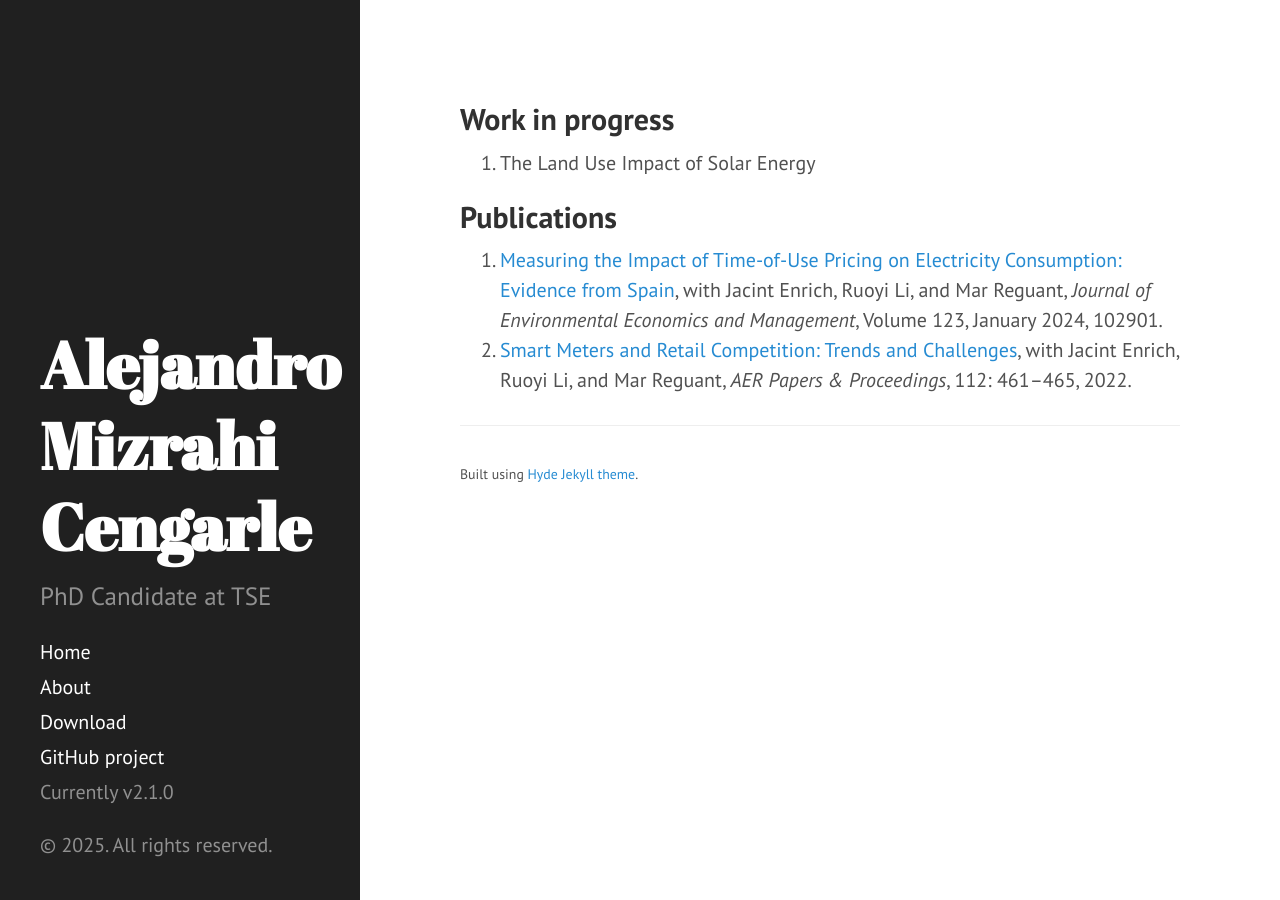
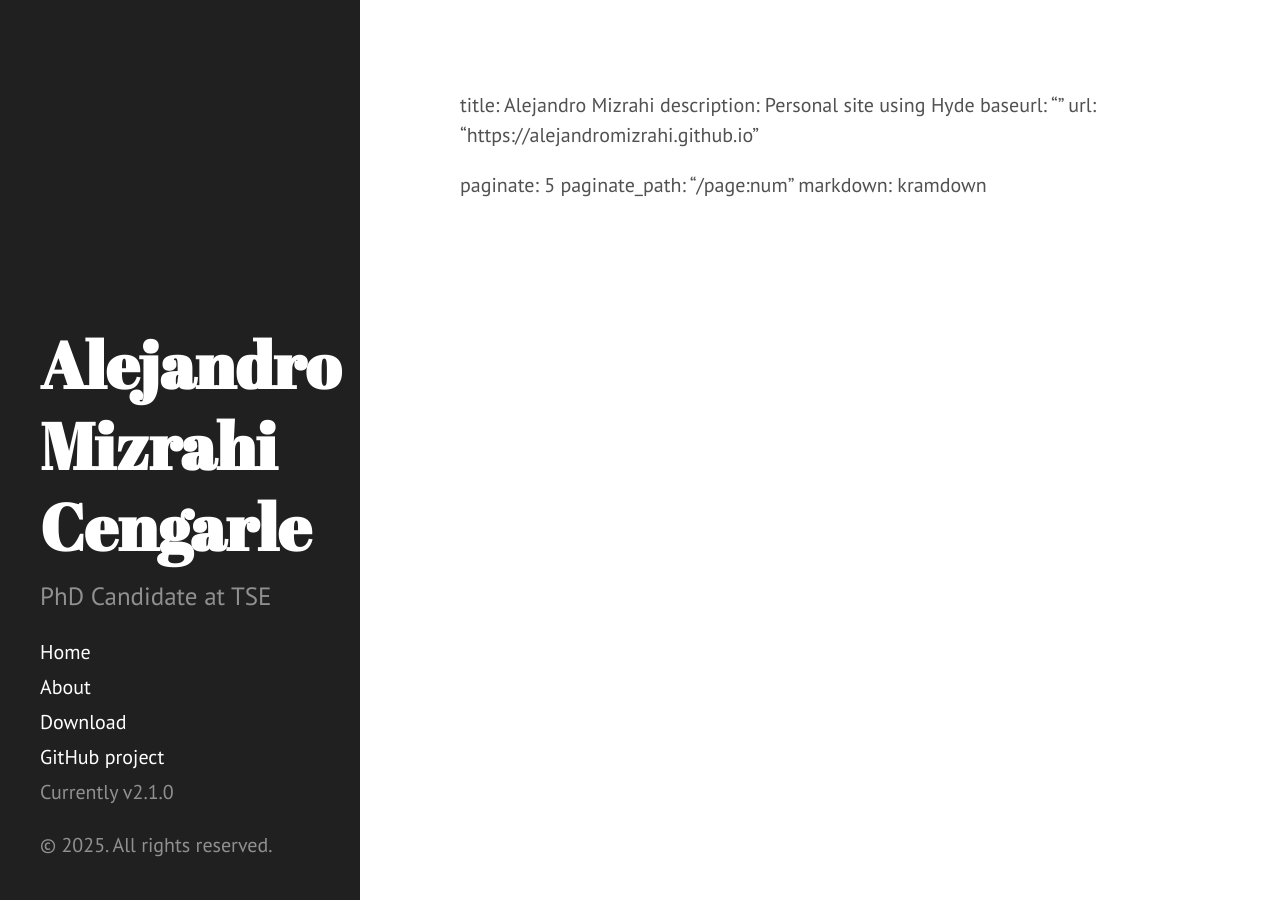
Before and after one commit to alejandromizrahi/alejandromizrahi.github.io, a Jekyll site: the page built from index.md, in a window 1280 px wide. Built offline with Jekyll 4.4.1, drawn with Linux system fonts in a browser that asks for light colours; our own code applies the rules of GitHub Pages for plain Markdown files; Markdown is read by kramdown in place of the engine named in the settings; the list of posts is cut into pages by our own code.

Commit message:
Update index.md

```diff
--- a/index.md
+++ b/index.md
@@ -1,16 +1,8 @@
----
-layout: default
-title: Home
----
+title: Alejandro Mizrahi
+description: Personal site using Hyde
+baseurl: ""
+url: "https://alejandromizrahi.github.io"
 
-## Work in progress
-
-1. The Land Use Impact of Solar Energy
-
-## Publications
-
-1. [Measuring the Impact of Time-of-Use Pricing on Electricity Consumption: Evidence from Spain](https://mreguant.github.io/papers/Time_of_Use_Impacts_Enrich_Li_Mizrahi_Reguant.pdf), with Jacint Enrich, Ruoyi Li, and Mar Reguant, *Journal of Environmental Economics and Management*, Volume 123, January 2024, 102901.
-2. [Smart Meters and Retail Competition: Trends and Challenges](https://www.aeaweb.org/articles/pdf/doi/10.1257/pandp.20221061), with Jacint Enrich, Ruoyi Li, and Mar Reguant, *AER Papers & Proceedings*, 112: 461–465,  2022.
-
----
-<sup><sub>Built using [Hyde Jekyll theme](https://github.com/poole/hyde).<sub><sup>
+paginate: 5
+paginate_path: "/page:num"
+markdown: kramdown
```
